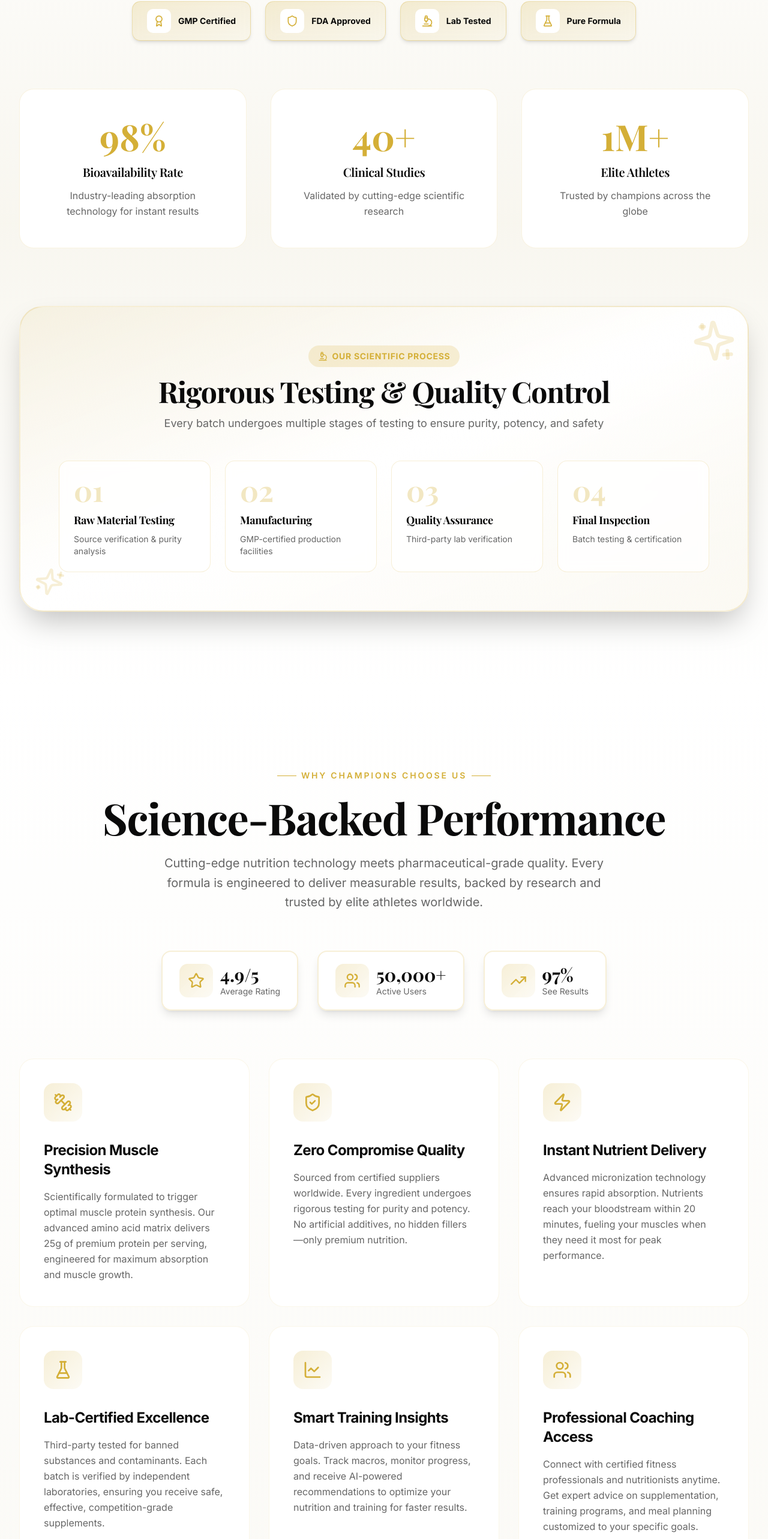
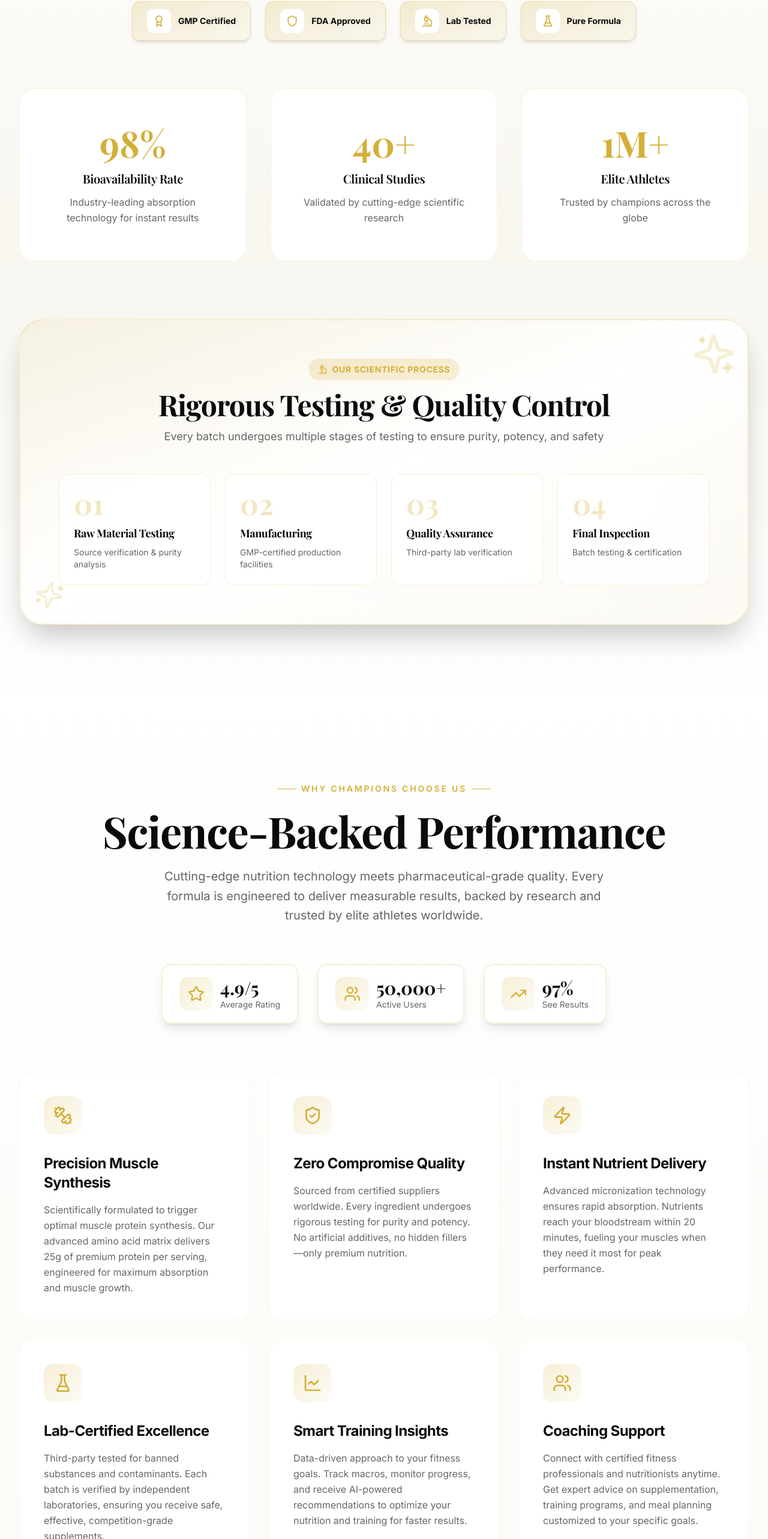
Before and after one commit to SupaFlow-Organization/Muscle_DNA, a Next.js app: page / in a window 1280 px wide. Shown: the part 3565-6131 px from the top of the page at 60% size. Built offline with nearby package versions, Linux system fonts and the light colour scheme.

Commit message:
Minor changes

```diff
--- a/components/ui/stat-card.tsx
+++ b/components/ui/stat-card.tsx
@@ -30,7 +30,7 @@ export function StatCard({ number, label, description, index = 0, variant = 'def
       viewport={{ once: true }}
       transition={{ delay: index * 0.15 }}
       whileHover={{ y: -8 }}
-      className="bg-white border border-gold/15 rounded-3xl p-12 text-center hover:border-gold/30 transition-all hover:shadow-xl group"
+      className="bg-white border border-gold/15 rounded-3xl p-12 text-center hover:border-gold/30 transition-all hover:shadow-xl group min-h-72 flex flex-col justify-center"
     >
       <div className="text-6xl font-display font-bold text-gold mb-4 group-hover:scale-110 transition-transform">
         {number}
--- a/data/features.ts
+++ b/data/features.ts
@@ -27,7 +27,7 @@ export const features: Feature[] = [
     icon: 'LineChart',
   },
   {
-    title: 'Professional Coaching Access',
+    title: 'Coaching Support',
     description: 'Connect with certified fitness professionals and nutritionists anytime. Get expert advice on supplementation, training programs, and meal planning customized to your specific goals.',
     icon: 'Users',
   },
```
